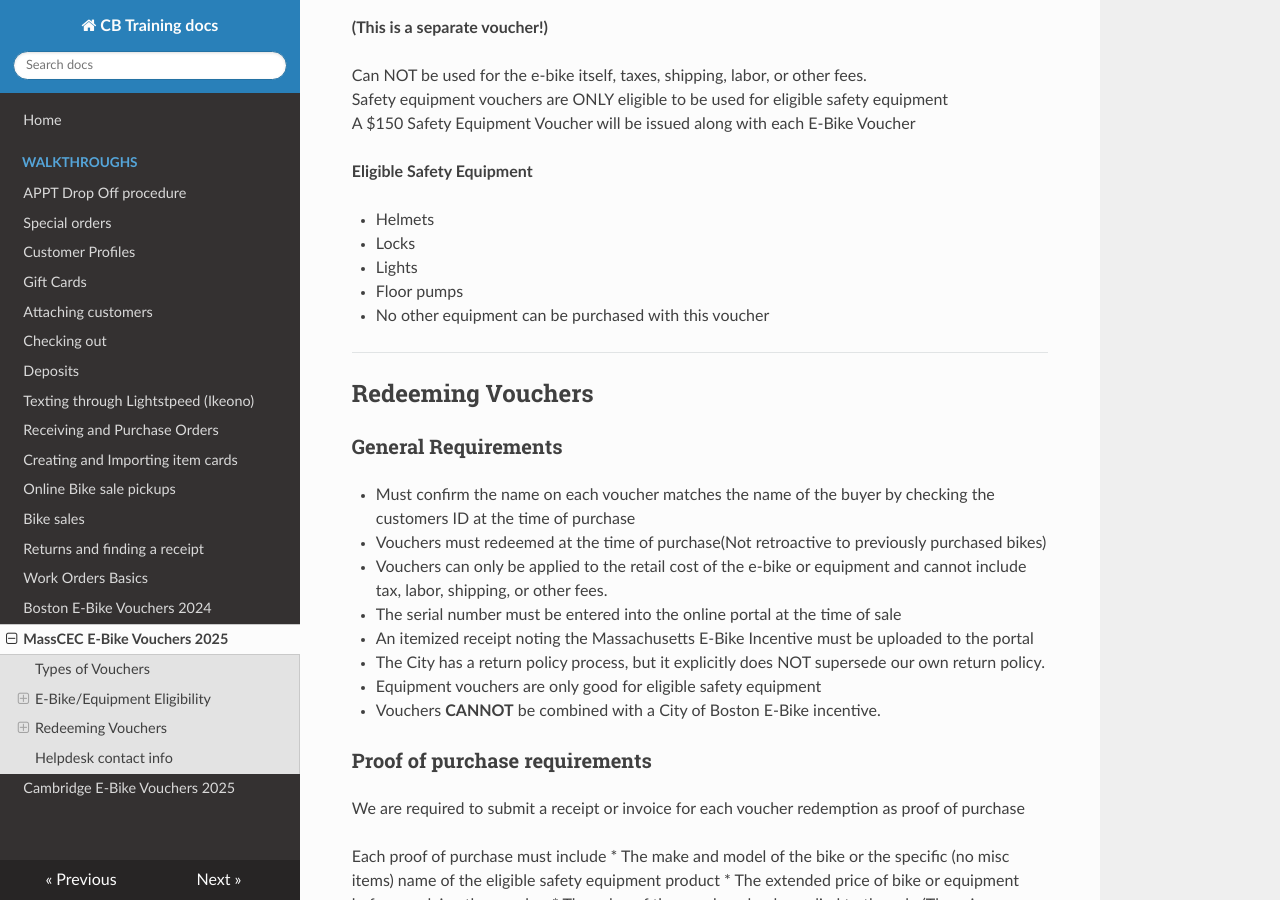
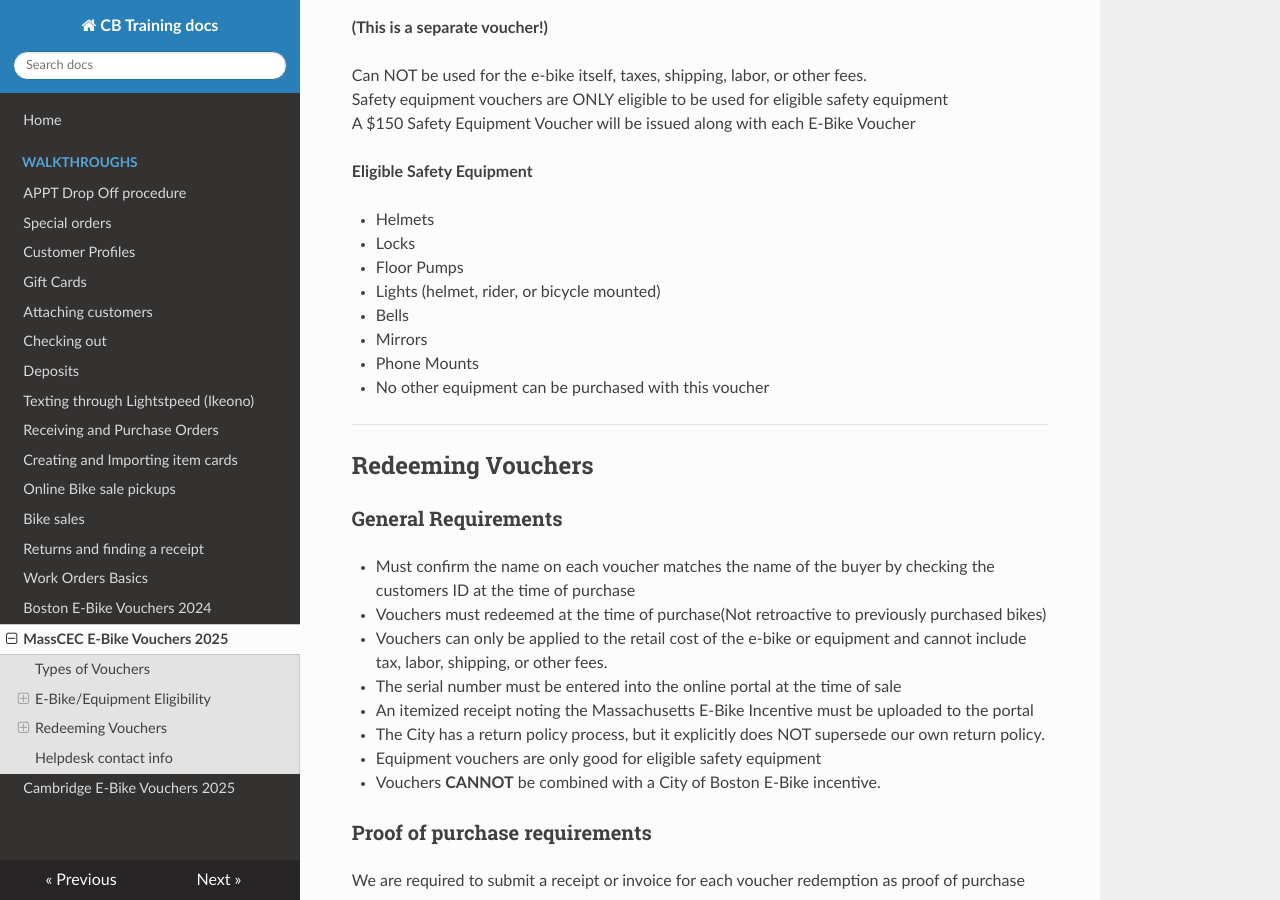
Before and after one commit to CambridgeBicycle/Knowledgebase, an MkDocs documentation site: the page built from docs/massvoucher.md, in a window 1280 px wide and 900 px high, scrolled down 779 px. Built offline with MkDocs 1.6.1, drawn with Linux system fonts in a browser that asks for light colours; nearby versions of some CDN libraries; some of the changed text lies outside the part shown.

Commit message:
massvoucher safety voucher changes

```diff
--- a/docs/massvoucher.md
+++ b/docs/massvoucher.md
@@ -29,8 +29,11 @@ A $150 Safety Equipment Voucher will be issued along with each E-Bike Voucher
 
 * Helmets
 * Locks
-* Lights
-* Floor pumps
+* Floor Pumps
+* Lights (helmet, rider, or bicycle mounted)
+* Bells
+* Mirrors
+* Phone Mounts
 * No other equipment can be purchased with this voucher
 
 ---
```
Also changed, not shown: other parts of docs/massvoucher.md (+1 -1 lines).
